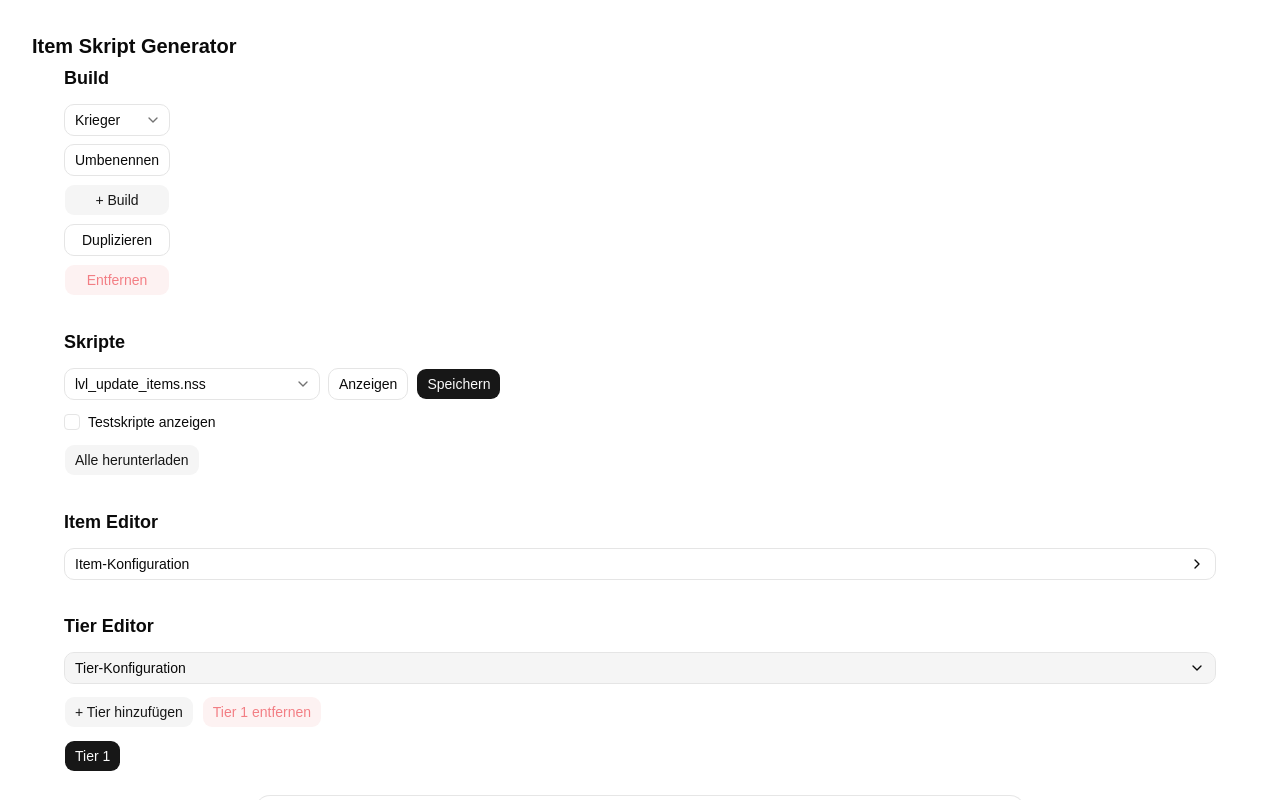
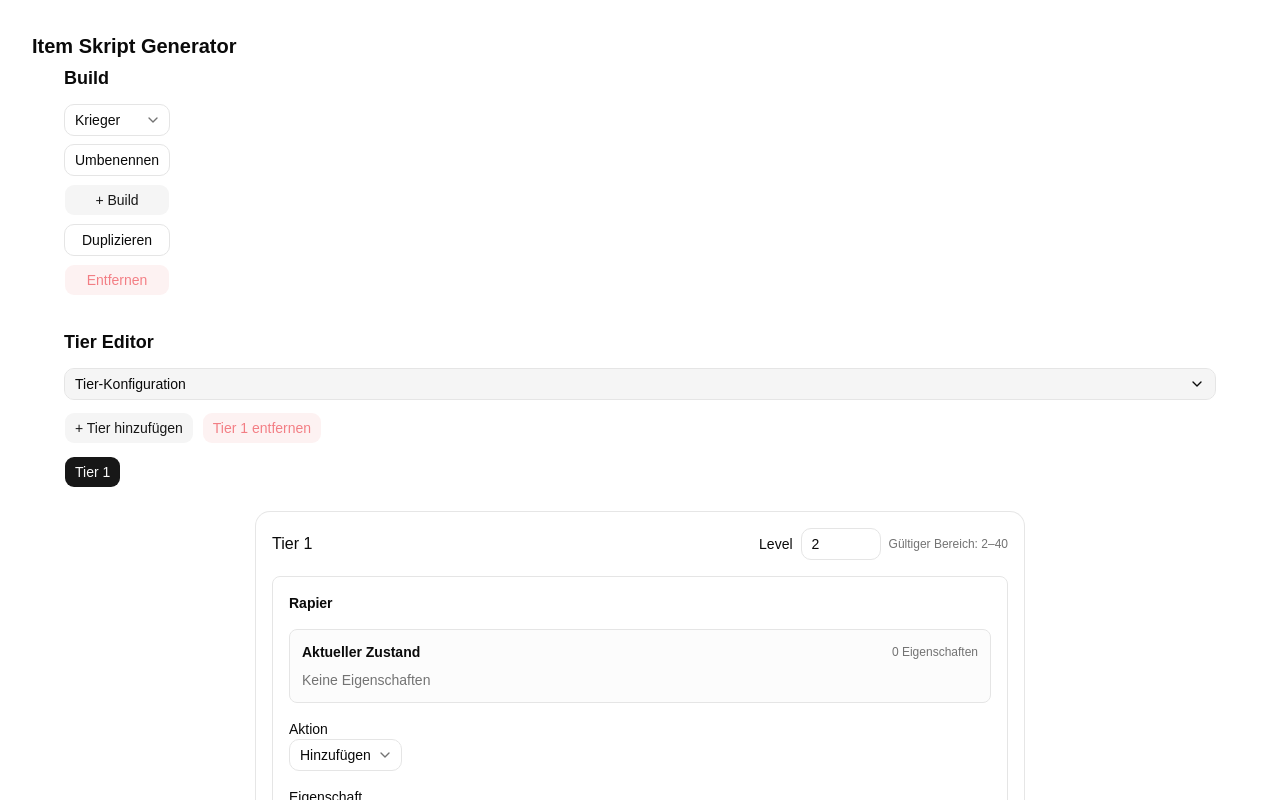
Before and after one commit to davgeiger/nwn-script-generator, a React (Vite) app: page / in a window 1280 px wide. Shown: the top 800 px of the page. Built offline with nearby package versions, Linux system fonts and the light colour scheme.

Commit message:
Small UI refactor

```diff
--- a/src/components/ProjectEditor.tsx
+++ b/src/components/ProjectEditor.tsx
@@ -123,15 +123,6 @@ export function ProjectEditor() {
           />
         </section>
 
-        <ScriptManager config={config} />
-
-        <ItemListEditor
-          items={config.items}
-          onItemChange={handleItemChange}
-          onAddItem={handleAddItem}
-          onRemoveItem={handleRemoveItem}
-        />
-
         <TierListEditor
           items={buildItems}
           tiers={activeBuild.tiers}
@@ -149,6 +140,15 @@ export function ProjectEditor() {
             }))
           }}
         />
+
+        <ItemListEditor
+          items={config.items}
+          onItemChange={handleItemChange}
+          onAddItem={handleAddItem}
+          onRemoveItem={handleRemoveItem}
+        />
+
+        <ScriptManager config={config} />
       </div>
     </>
   )
--- a/src/components/script/ScriptManager.tsx
+++ b/src/components/script/ScriptManager.tsx
@@ -100,7 +100,7 @@ export function ScriptManager({ config }: ScriptManagerProps) {
             }
           }}
         >
-          Speichern
+          Herunterladen
         </Button>
       </div>
       <div className="flex items-center gap-2">
@@ -159,7 +159,7 @@ export function ScriptManager({ config }: ScriptManagerProps) {
               }
             }}
           >
-            Speichern
+            Herunterladen
           </Button>
         </div>
       )}
```
